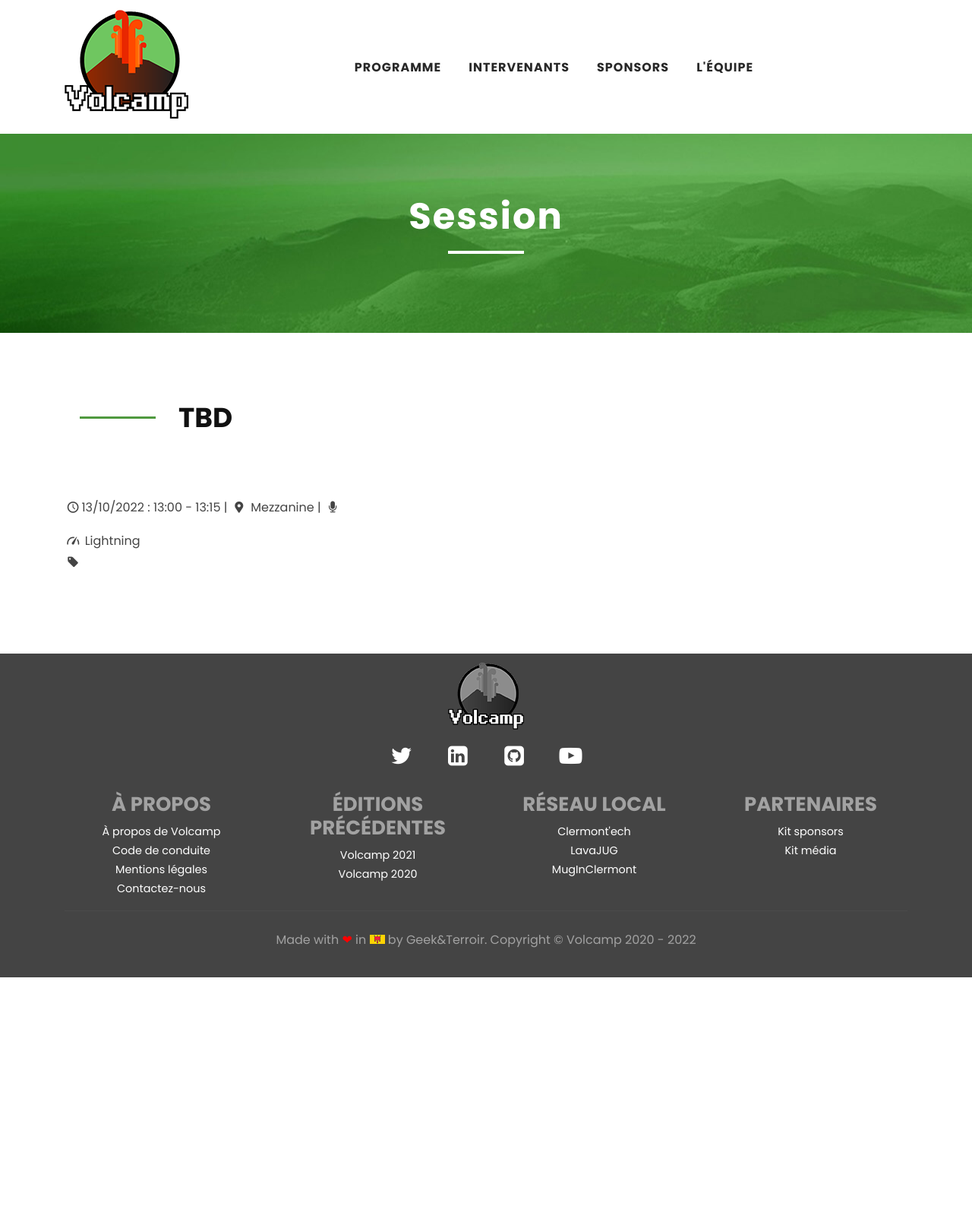
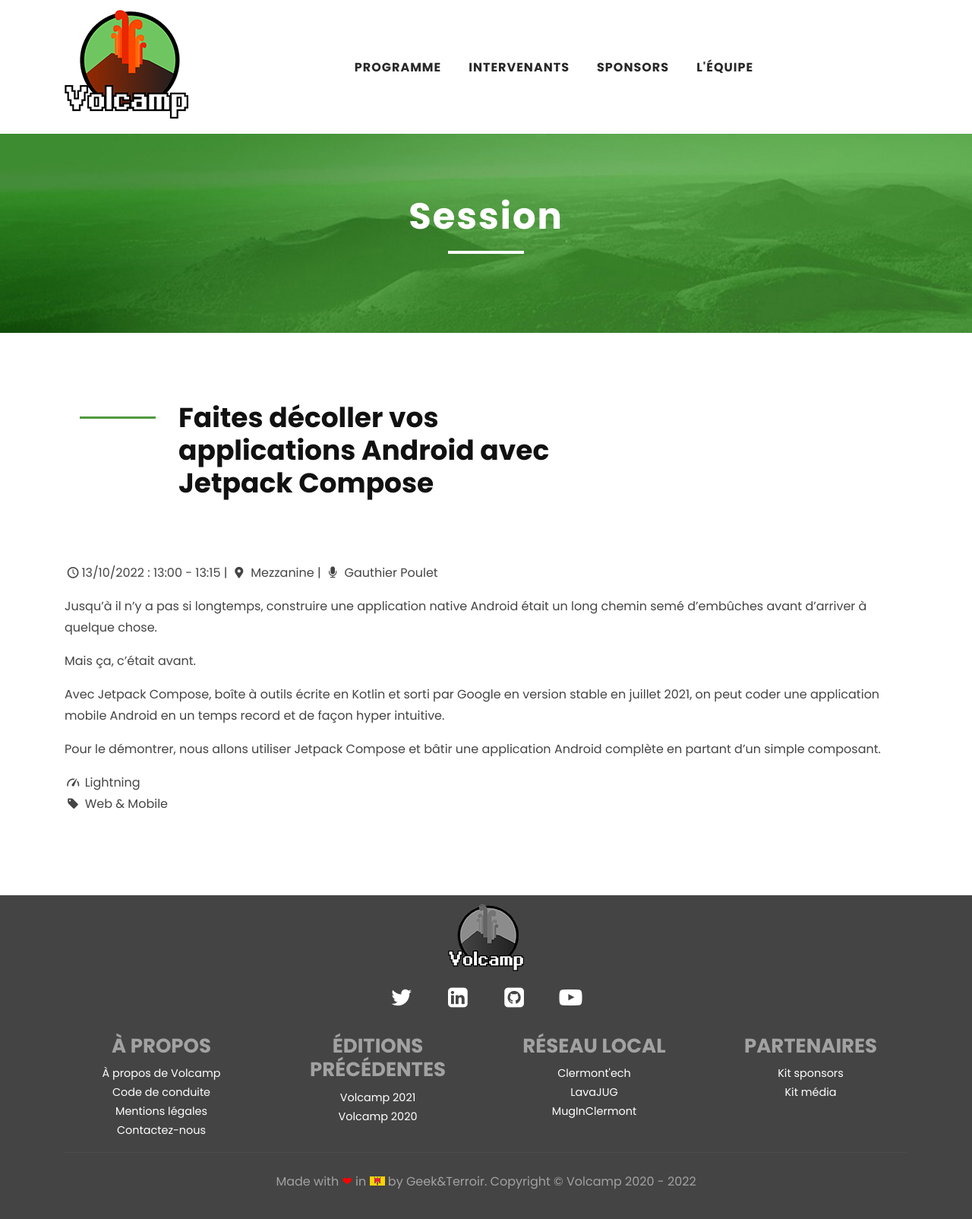
Before and after one commit to Volcamp/volcampempty.github.io, a Jekyll site: the page built from _talks/22d1t2s4.md, in a window 1280 px wide. Shown: the whole page at 76% size. Built offline with Jekyll 4.4.1, drawn with Linux system fonts in a browser that asks for light colours.

Commit message:
add last Lightning

```diff
--- a/_talks/22d1t2s4.md
+++ b/_talks/22d1t2s4.md
@@ -1,13 +1,20 @@
 ---
   name: 22d1t2s4
-  title: TBD
+  title: Faites décoller vos applications Android avec Jetpack Compose
   content:
-  category:
+  category: Web & Mobile
   format: Lightning
   speakers:
-    -
+    - Gauthier Poulet
   room: Mezzanine
   slot: 13/10/2022
   time_start: '13:00'
   time_end: '13:15'
 ---
+Jusqu'à il n'y a pas si longtemps, construire une application native Android était un long chemin semé d'embûches avant d'arriver à quelque chose.
+
+Mais ça, c'était avant.
+
+Avec Jetpack Compose, boîte à outils écrite en Kotlin et sorti par Google en version stable en juillet 2021, on peut coder une application mobile Android en un temps record et de façon hyper intuitive.
+
+Pour le démontrer, nous allons utiliser Jetpack Compose et bâtir une application Android complète en partant d’un simple composant.
```
Also changed, not shown: _speakers/53.md (added, +13 -0 lines), _talks/22d2t1k2.md (+1 -1 lines).
